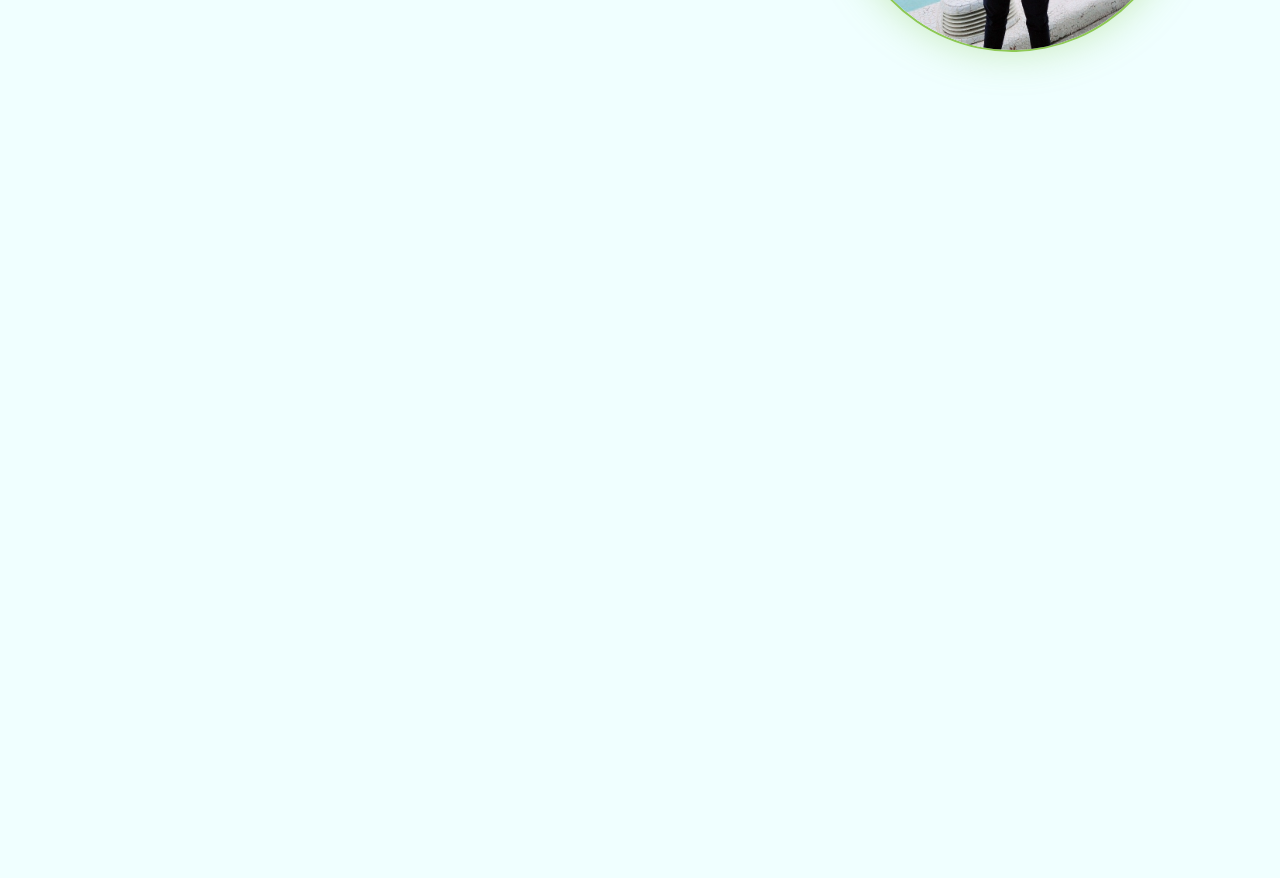
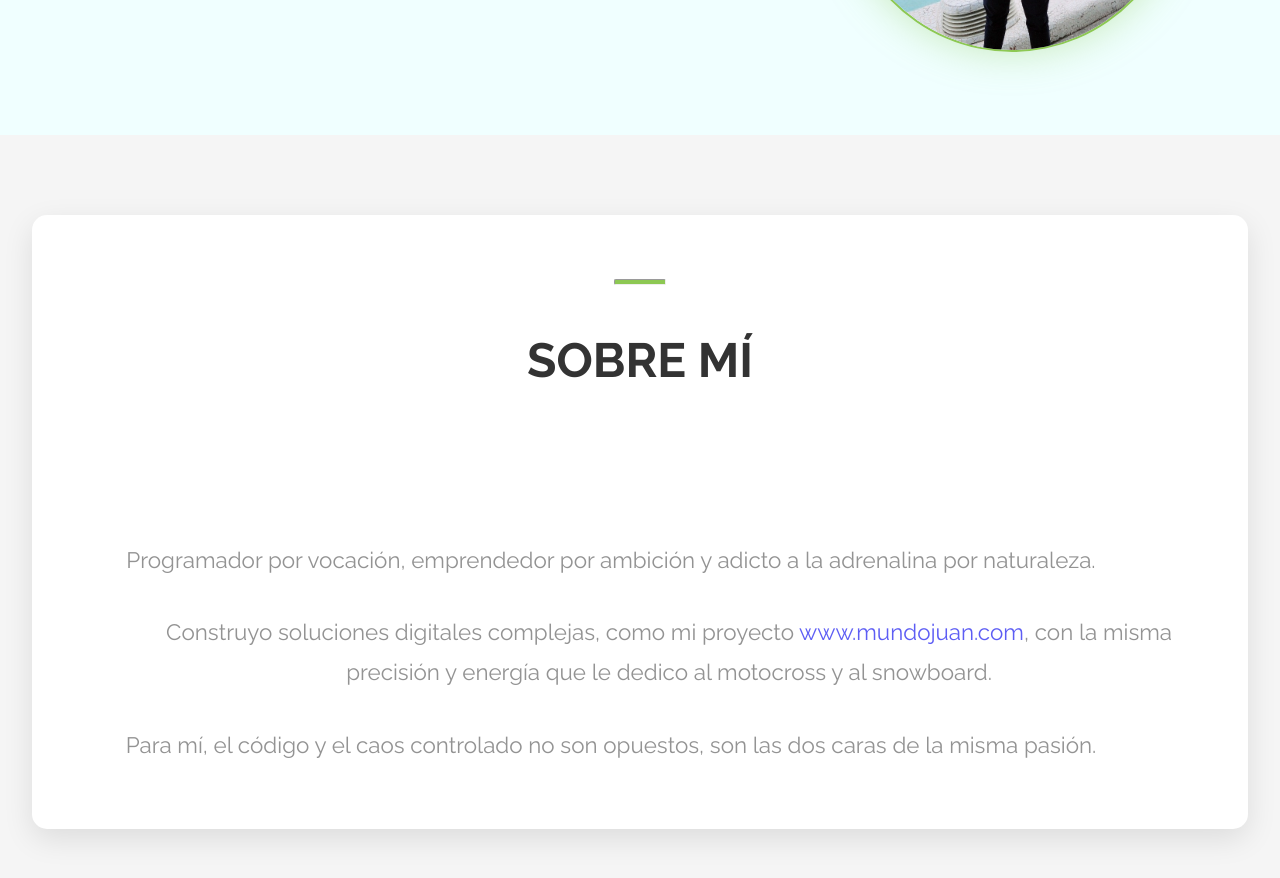
Before and after one commit to Juanfrancisco7/exofera3.0Angular, an Angular app: page / in a window 1280 px wide. Shown: the part 440-1318 px from the top of the page. Before the commit the page ends 800 px from the top, so only its background shows below. Built offline with nearby package versions, Linux system fonts and the light colour scheme.

Commit message:
feat: crea e integra el componente sobre-mi

```diff
--- a/src/app/app.component.html
+++ b/src/app/app.component.html
@@ -1,6 +1,7 @@
 <!-- Aquí llamamos a nuestro componente de cabecera -->
 <app-header></app-header>
 <app-banner></app-banner>
+<app-sobre-mi></app-sobre-mi>
 
 <!-- Esto es un marcador de posición. Angular cargará aquí los componentes de cada página (ej. Inicio, Contacto) -->
 <router-outlet></router-outlet>
--- /dev/null
+++ b/src/app/components/sobre-mi/sobre-mi.component.css
@@ -0,0 +1,170 @@
+/* Sección Sobre Mí */
+
+.titulo-sobre-mi {
+  font-size: 3rem;
+  font-weight: 700;
+  position: relative;
+  display: inline-block;
+  color: #333;
+  text-transform: uppercase;
+  margin-bottom: 2rem;
+}
+
+.titulo-sobre-mi span {
+  position: relative;
+  z-index: 1;
+}
+
+.titulo-sobre-mi span::after {
+  content: '';
+  position: absolute;
+  bottom: 0;
+  left: -5px;
+  width: 110%;
+  height: 12px;
+  background-color: #8dc853;
+  z-index: -1;
+  transform: scaleX(0);
+  transform-origin: left;
+  transition: transform 0.6s ease-out;
+}
+
+.titulo-sobre-mi:hover span::after {
+  transform: scaleX(1);
+}
+
+
+
+.sobre-mi {
+  position: relative;
+  background-color: #f5f5f5;
+  padding: 5rem 2rem;
+  margin-top: 6rem;
+}
+
+.sobre-mi__fondo {
+  background: #fff;
+  border-radius: 15px;
+  padding: 4rem 2rem;
+  box-shadow: 0 10px 30px rgba(0, 0, 0, 0.1);
+}
+
+.sobre-mi__propiedades {
+  max-width: 1100px;
+  margin: 0 auto;
+  text-align: center;
+}
+
+.sobre-mi__linea {
+  width: 50px;
+  height: 4px;
+  margin: 0 auto 2rem;
+  background-color: #8dc853;
+  border-radius: 2px;
+  animation: movimiento 2.5s ease-in-out;
+}
+
+@keyframes movimiento {
+  0% {
+    transform: scaleX(0);
+  }
+  100% {
+    transform: scaleX(1);
+  }
+}
+
+.sobre-mi__descripcion {
+  display: flex;
+  flex-direction: column;
+  gap: 2rem;
+  color: #555;
+  font-size: 1.4rem;
+  line-height: 1.8;
+}
+
+/* Estado inicial de todos los párrafos */
+.sobre-mi__texto {
+  opacity: 0;
+  transform: translateX(0);
+  transition: opacity 1.6s ease-out, transform 1.6s ease-out;
+}
+
+/* Animación desde la izquierda */
+@keyframes fadeLeft {
+  0% {
+    opacity: 0;
+    transform: translateX(-80px);
+  }
+  100% {
+    opacity: 1;
+    transform: translateX(0);
+  }
+}
+
+/* Animación desde la derecha */
+@keyframes fadeRight {
+  0% {
+    opacity: 0;
+    transform: translateX(80px);
+  }
+  100% {
+    opacity: 1;
+    transform: translateX(0);
+  }
+}
+
+/* Entrando al hacer scroll hacia abajo */
+.sobre-mi__texto.visible-down.anim-left {
+  animation: fadeLeft 6s ease-out forwards;
+}
+
+.sobre-mi__texto.visible-down.anim-right {
+  animation: fadeRight 6s ease-out forwards;
+}
+
+/* Entrando al hacer scroll hacia arriba */
+.sobre-mi__texto.visible-up.anim-left {
+  animation: fadeLeft 6s ease-out forwards;
+}
+
+.sobre-mi__texto.visible-up.anim-right {
+  animation: fadeRight 6s ease-out forwards;
+}
+
+/* Responsive para pantallas pequeñas */
+@media (max-width: 768px) {
+  .sobre-mi {
+    padding: 4rem 1.5rem;
+  }
+
+  .sobre-mi__fondo {
+    padding: 3rem 1.5rem;
+  }
+
+  .sobre-mi__descripcion {
+    font-size: 1.2rem;
+    line-height: 1.7;
+  }
+
+  @keyframes fadeLeft {
+    0% {
+      opacity: 0;
+      transform: translateX(-40px);
+    }
+    100% {
+      opacity: 1;
+      transform: translateX(0);
+    }
+  }
+
+  @keyframes fadeRight {
+    0% {
+      opacity: 0;
+      transform: translateX(40px);
+    }
+    100% {
+      opacity: 1;
+      transform: translateX(0);
+    }
+  }
+}
--- /dev/null
+++ b/src/app/components/sobre-mi/sobre-mi.component.html
@@ -0,0 +1,29 @@
+<section class="sobre-mi" id="sobre-mi">
+  <div class="sobre-mi__fondo">
+    <div class="sobre-mi__propiedades">
+      <hr class="sobre-mi__linea">
+      <div class="sobre-mi__descripcion">
+        <h1 class="titulo-sobre-mi">Sobre <span>Mí</span></h1>
+        <br>
+
+        <!-- PÁRRAFO 1: Añadimos #animText -->
+        <p class="sobre-mi__texto anim-left" #animText>
+          Programador por vocación, emprendedor por ambición y adicto a la adrenalina por naturaleza.
+        </p>
+
+        <!-- PÁRRAFO 2: Añadimos #animText -->
+        <p class="sobre-mi__texto anim-right" #animText>
+          Construyo soluciones digitales complejas, como mi proyecto
+          <a href="https://www.mundojuan.com" target="_blank" rel="noopener noreferrer" class="mundojuan-link">www.mundojuan.com</a>,
+          con la misma precisión y energía que le dedico al motocross y al snowboard.
+        </p>
+
+        <!-- PÁRRAFO 3: Añadimos #animText -->
+        <p class="sobre-mi__texto anim-left" #animText>
+          Para mí, el código y el caos controlado no son opuestos, son las dos caras de la misma pasión.
+        </p>
+
+      </div>
+    </div>
+  </div>
+</section>
--- /dev/null
+++ b/src/app/components/sobre-mi/sobre-mi.component.ts
@@ -0,0 +1,59 @@
+import { Component, ElementRef, QueryList, ViewChildren, HostListener, AfterViewInit, Renderer2 } from '@angular/core';
+import { CommonModule } from '@angular/common';
+
+@Component({
+  selector: 'app-sobre-mi',
+  standalone: true,
+  imports: [CommonModule],
+  templateUrl: './sobre-mi.component.html',
+  styleUrl: './sobre-mi.component.css'
+})
+export class SobreMiComponent implements AfterViewInit {
+  // 1. Usamos @ViewChildren para obtener una LISTA de todos los elementos con #animText
+  @ViewChildren('animText') textos!: QueryList<ElementRef>;
+
+  private lastScrollTop = 0;
+
+  // Inyectamos Renderer2, la forma segura de manipular el DOM en Angular
+  constructor(private renderer: Renderer2) {}
+
+  @HostListener('window:scroll')
+  onWindowScroll() {
+    this.triggerSobreMiAnimation();
+  }
+
+  ngAfterViewInit() {
+    // Disparamos la animación al cargar por si algún elemento ya es visible
+    this.triggerSobreMiAnimation();
+  }
+
+  private triggerSobreMiAnimation() {
+    if (!this.textos) {
+      return;
+    }
+
+    const scrollTop = window.pageYOffset || document.documentElement.scrollTop;
+    const scrollingDown = scrollTop > this.lastScrollTop;
+
+    // 2. Iteramos sobre cada elemento de la lista
+    this.textos.forEach(el => {
+      const element = el.nativeElement;
+      const rect = element.getBoundingClientRect();
+      const isVisible = rect.top < window.innerHeight && rect.bottom >= 0;
+
+      if (isVisible) {
+        // 3. Usamos Renderer2 para añadir y quitar clases de forma segura
+        this.renderer.removeClass(element, 'visible-up');
+        this.renderer.removeClass(element, 'visible-down');
+
+        const classToAdd = scrollingDown ? 'visible-down' : 'visible-up';
+        this.renderer.addClass(element, classToAdd);
+      } else {
+        this.renderer.removeClass(element, 'visible-up');
+        this.renderer.removeClass(element, 'visible-down');
+      }
+    });
+
+    this.lastScrollTop = scrollTop <= 0 ? 0 : scrollTop;
+  }
+}
```
Also changed, not shown: src/app/app.component.ts (+5 -2 lines), 1 other file (tests, documents, lock files or other folders).
